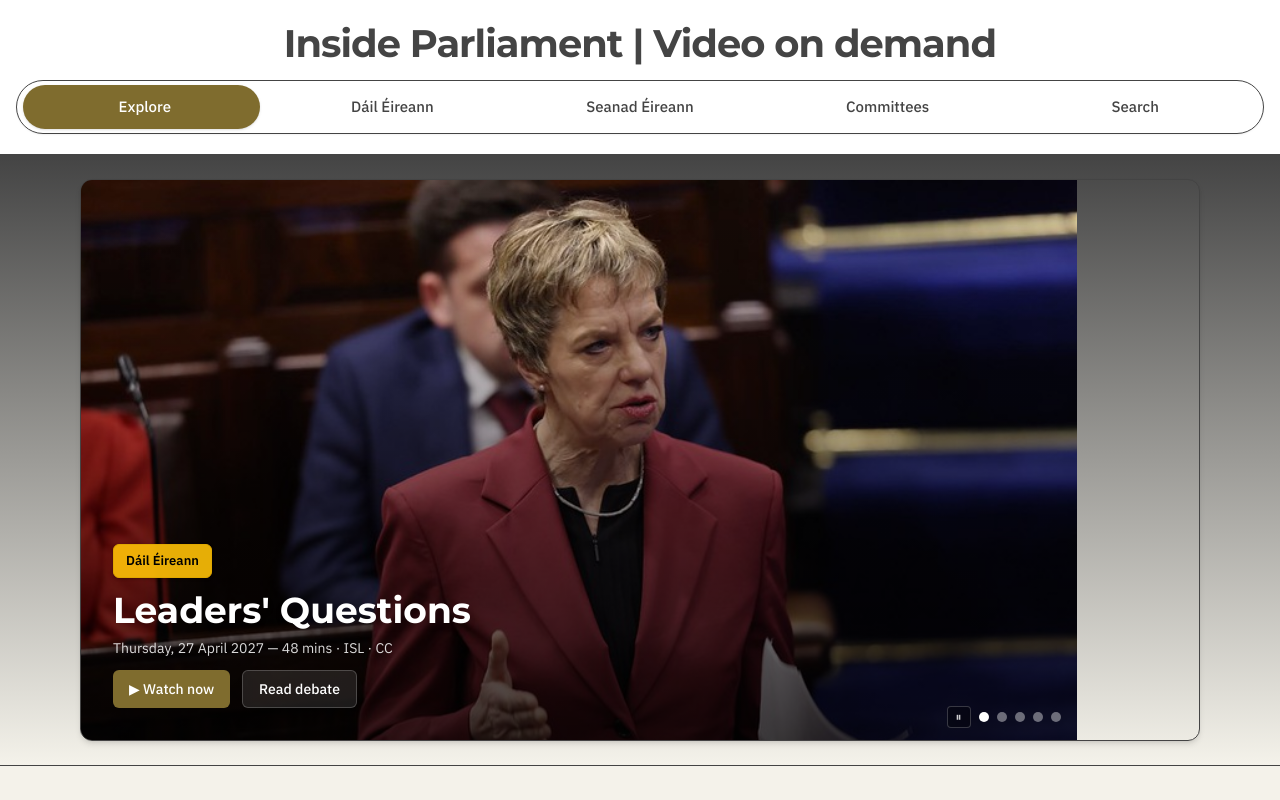
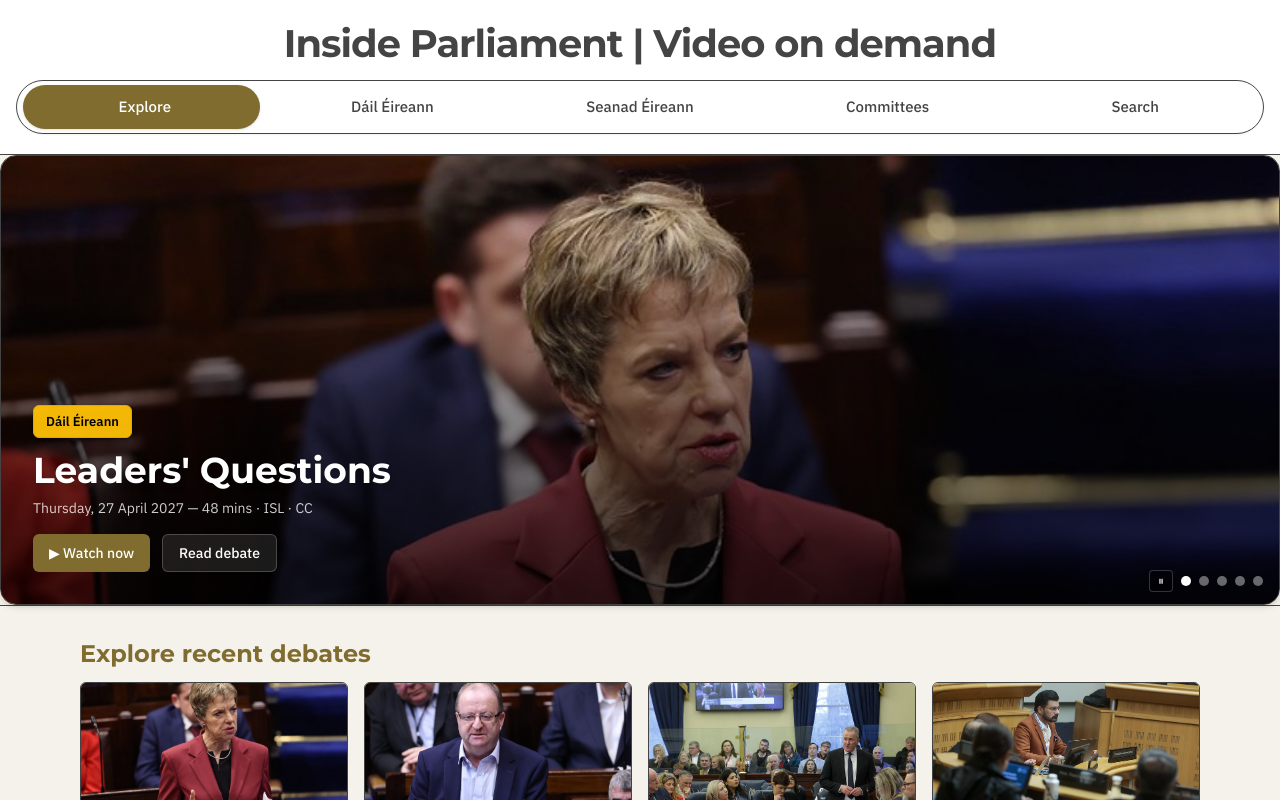
Before and after one commit to bubcass/vod-poc, a React (Vite) app: page / in a window 1280 px wide. Shown: the top 800 px of the page. Built offline with nearby package versions, Linux system fonts and the light colour scheme.

Commit message:
Fixing hero bug

```diff
--- a/package.json
+++ b/package.json
@@ -3,10 +3,13 @@
   "private": true,
   "version": "0.0.1",
   "type": "module",
+  "homepage": "https://bubcass.github.io/vod-poc/",
   "scripts": {
     "dev": "vite",
     "build": "vite build",
-    "preview": "vite preview"
+    "preview": "vite preview",
+    "predeploy": "npm run build",
+    "deploy": "gh-pages -d dist"
   },
   "dependencies": {
     "react": "^18.3.1",
@@ -17,6 +20,7 @@
     "@types/react-dom": "^18.3.0",
     "@vitejs/plugin-react": "^4.3.3",
     "autoprefixer": "^10.4.20",
+    "gh-pages": "^6.3.0",
     "postcss": "^8.4.47",
     "tailwindcss": "^3.4.13",
     "typescript": "^5.6.3",
--- a/src/components/RotatingFeatured.tsx
+++ b/src/components/RotatingFeatured.tsx
@@ -61,16 +61,9 @@
     const onKey = (e: KeyboardEvent) => {
       if (!rootRef.current) return;
       if (!rootRef.current.contains(document.activeElement)) return;
-      if (e.key === "ArrowRight") {
-        e.preventDefault();
-        next();
-      } else if (e.key === "ArrowLeft") {
-        e.preventDefault();
-        prev();
-      } else if (e.code === "Space") {
-        e.preventDefault();
-        setPaused((p) => !p);
-      }
+      if (e.key === "ArrowRight") { e.preventDefault(); next(); }
+      else if (e.key === "ArrowLeft") { e.preventDefault(); prev(); }
+      else if (e.code === "Space") { e.preventDefault(); setPaused((p) => !p); }
     };
     window.addEventListener("keydown", onKey);
     return () => window.removeEventListener("keydown", onKey);
@@ -78,6 +71,7 @@
 
   const item = items[index];
 
+  // preload neighbors (optional)
   const preloadSrcs = useMemo(() => {
     if (count <= 1) return [item.thumb];
     const prevIdx = clamp(index - 1);
@@ -85,30 +79,23 @@
     return [items[prevIdx].thumb, items[nextIdx].thumb];
   }, [index, items, count]);
 
-  // Amber badge to match shelf (adjust if needed)
-  const forumBadgeClass =
-    "inline-flex items-center px-3 py-1.5 text-[13px] font-semibold rounded-md " +
-    "bg-[#FFC107]/90 text-black border border-[#E0A800] shadow-[0_1px_3px_rgba(0,0,0,0.25)] backdrop-blur-sm";
-
   return (
     <div
       ref={rootRef}
-      className="relative w-full overflow-hidden rounded-xl border border-brand-gray-300 shadow-md group"
+      className="relative w-full overflow-hidden rounded-2xl border border-brand-gray-300 shadow-md group"
       aria-roledescription="carousel"
       aria-label="Featured videos"
       tabIndex={0}
     >
-      {/* Keep hero in 16:9 like shelf; cap overall height to avoid getting too tall */}
-      <div className="relative aspect-video max-h-[70vh]">
-        {/* Background image with top emphasis for faces/text near the top */}
-        <div
-          className="pointer-events-none absolute inset-0 bg-cover bg-no-repeat transition-[background-image] duration-500"
-          style={{
-            backgroundImage: `url(${item.thumb})`,
-            backgroundPosition: "top",
-          }}
-          role="img"
-          aria-label={item.title}
+      {/* Height of the hero */}
+      <div className="relative h-[48vh] sm:h-[52vh] md:h-[56vh]">
+        {/* Full-bleed background image */}
+        <img
+          src={item.thumb}
+          alt=""
+          className="absolute inset-0 w-full h-full object-cover object-top"
+          // ^ object-top to favor the top of images on crops
+          draggable={false}
         />
 
         {/* Preload neighbors */}
@@ -116,32 +103,33 @@
           <link key={i} rel="preload" as="image" href={src} />
         ))}
 
-        {/* Gradient */}
+        {/* Gradient overlay */}
         <div className="pointer-events-none absolute inset-0 bg-gradient-to-t from-black/75 via-black/40 to-transparent" />
 
         {/* Content */}
         <div className="relative z-10 h-full flex flex-col justify-end p-6 sm:p-8">
           <div className="max-w-2xl">
-            {/* Forum/location badges */}
-            {item.badges && item.badges.length > 0 && (
+            {item.badges?.length ? (
               <div className="flex flex-wrap gap-2 mb-3">
                 {item.badges.map((b, i) => (
-                  <span key={i} className={forumBadgeClass}>
+                  <span
+                    key={i}
+                    className="inline-flex items-center px-3 py-1.5 text-[13px] font-semibold rounded-md bg-[#FFC107]/95 text-black border border-[#E0A800] shadow-[0_1px_3px_rgba(0,0,0,0.25)] backdrop-blur-sm"
+                  >
                     {b.label}
                   </span>
                 ))}
               </div>
-            )}
+            ) : null}
 
-            {/* Title */}
             <h2 className="text-2xl sm:text-3xl md:text-4xl font-bold text-white mb-2 leading-snug drop-shadow-md">
               {item.title}
             </h2>
 
-            {/* Meta (can include bolded date via your data split) */}
-            {item.meta && <p className="text-white/85 text-sm mb-3">{item.meta}</p>}
+            {item.meta && (
+              <p className="text-white/80 text-sm mb-4">{item.meta}</p>
+            )}
 
-            {/* CTAs */}
             <div className="flex gap-3">
               <button
                 onClick={() => onPlay?.(item)}
@@ -161,7 +149,7 @@
           </div>
         </div>
 
-        {/* Controls */}
+        {/* Controls (unchanged) */}
         {showControls && count > 1 && (
           <>
             <button
@@ -181,11 +169,11 @@
           </>
         )}
 
-        {/* Dots + pause */}
+        {/* Dots + pause (unchanged) */}
         <div className="absolute z-20 bottom-3 right-4 flex items-center gap-2">
           <button
             onClick={() => setPaused((p) => !p)}
-            className="text-white/80 text-xs px-2 py-0.5 rounded bg-black/30 hover:bg黑/50 border border-white/20"
+            className="text-white/80 text-xs px-2 py-0.5 rounded bg-black/30 hover:bg.black/50 border border-white/20"
             aria-pressed={paused}
             aria-label={paused ? "Resume autoplay" : "Pause autoplay"}
             title={paused ? "Resume" : "Pause"}
--- a/src/pages/VodPage.tsx
+++ b/src/pages/VodPage.tsx
@@ -146,7 +146,7 @@
     []
   );
 
-  // 👇 NEW: Committees-specific filter for “Schools funding”
+  // Committees-specific “Schools funding”
   const schoolsFunding = useMemo(
     () =>
       vodAll.filter(
@@ -174,10 +174,11 @@
         </div>
       </header>
 
-      {/* HERO / SEARCH */}
+      {/* FULL-BLEED HERO / SEARCH */}
       {activeTab === "SEARCH" ? (
         <section className="bg-gradient-to-b from-brand-gray-50 to-brand-cream">
-          <div className="max-w-6xl mx-auto px-4 py-6">
+          {/* keep content boxed on search */}
+          <div className="max-w-7xl mx-auto px-4 py-6">
             <div className="rounded-xl border border-brand-gray-300 bg-white/70 backdrop-blur p-4">
               <label htmlFor="vod-search" className="block text-sm font-medium text-brand-gray-700 mb-1">
                 Search
@@ -199,9 +200,14 @@
           </div>
         </section>
       ) : (
-        <section className="bg-gradient-to-b from-brand-gray-50 to-brand-cream">
-          <div className="max-w-6xl mx-auto px-4 py-6">
-            <RotatingFeatured items={featured} intervalMs={6000} onPlay={(item) => alert(`Play: ${item.title}`)} />
+        // 👉 full-bleed wrapper (no max-width) so the hero truly spans on ultra-wide screens
+        <section className="w-full">
+          <div className="w-full px-0 sm:px-0">
+            <RotatingFeatured
+              items={featured}
+              intervalMs={6000}
+              onPlay={(item) => alert(`Play: ${item.title}`)}
+            />
           </div>
         </section>
       )}
@@ -236,7 +242,7 @@
           <VodGrid title="Discover: Order of Business" items={orderSeanad} limit={9} />
         )}
 
-        {/* 👇 NEW Committees-specific shelf */}
+        {/* Committees-specific shelf */}
         {activeTab === "COMMITTEES" && schoolsFunding.length > 0 && (
           <VodGrid title="In Focus: Schools funding" items={schoolsFunding} limit={9} />
         )}
```
Also changed, not shown: vite.config.ts (+6 -4 lines), 1 other file (tests, documents, lock files or other folders).
